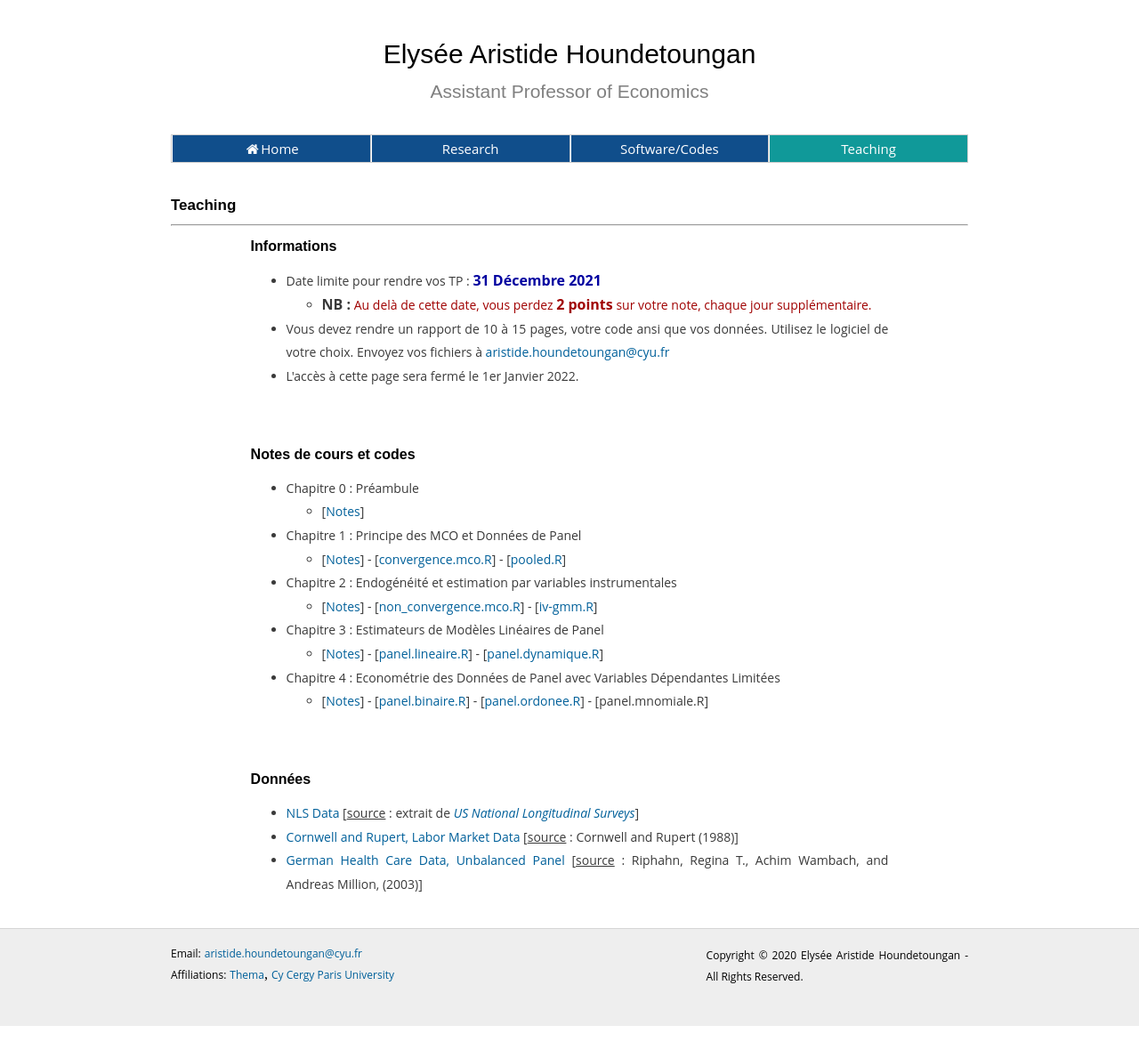
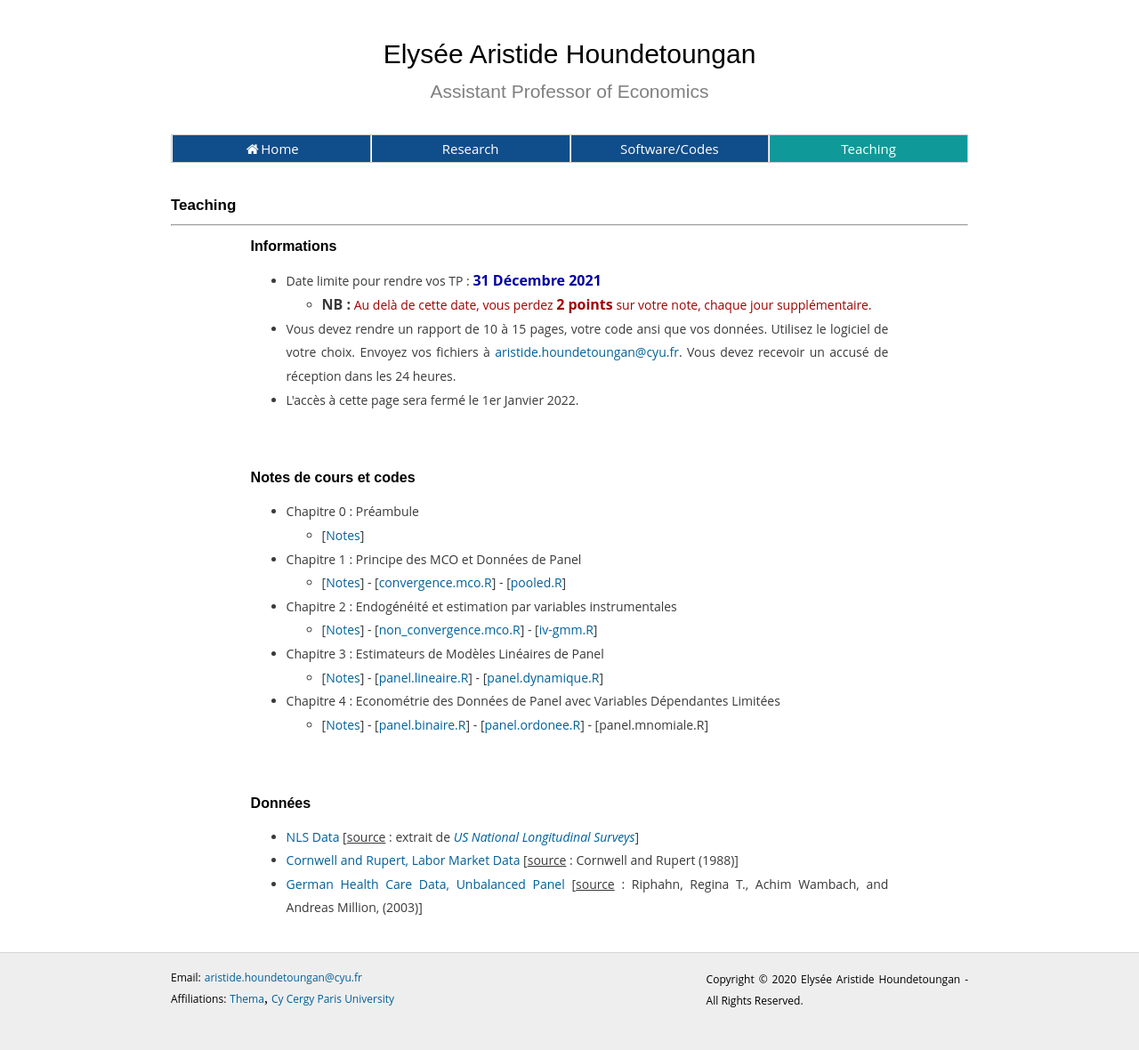
Before and after one commit to ahoundetoungan/ahoundetoungan.github.io, a Jekyll site: the page built from teaching/panel-iv.html, in a window 1280 px wide. Shown: the whole page at 89% size. Built offline with Jekyll 4.4.1, drawn with Linux system fonts in a browser that asks for light colours; before the commit the page ends 1153 px from its top, so only the background shows below that.

Commit message:
teaching

```diff
--- a/teaching/panel-iv.html
+++ b/teaching/panel-iv.html
@@ -19,7 +19,7 @@ $(document).ready(function() {
       <ul>
         <li> <strong>NB :</strong> <span style="color: #a00000">Au delà de cette date, vous perdez <strong>2 points</strong> sur votre note, chaque jour supplémentaire.</span> </li>
       </ul>
-      <li> Vous devez rendre un rapport de 10 à 15 pages, votre code ansi que vos données. Utilisez le logiciel de votre choix. Envoyez vos fichiers à <a href="mailto:aristide.houndetoungan@cyu.fr">aristide.houndetoungan@cyu.fr</a></li>
+      <li> Vous devez rendre un rapport de 10 à 15 pages, votre code ansi que vos données. Utilisez le logiciel de votre choix. Envoyez vos fichiers à <a href="mailto:aristide.houndetoungan@cyu.fr">aristide.houndetoungan@cyu.fr</a>. Vous devez recevoir un accusé de réception dans les 24 heures.</li>
       <li> L'accès à cette page sera fermé le 1er Janvier 2022.</li>
     </ul>
     <br/>
```
